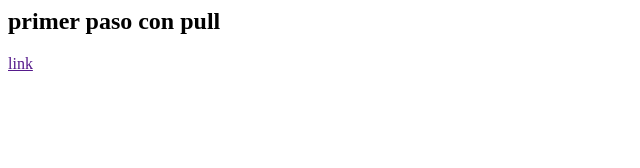
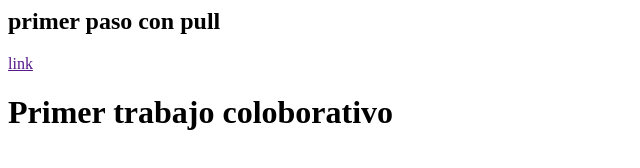
Before and after one commit to SonyLu06/pruebaPull, a plain HTML site: page index.html in a window 1280 px wide. Shown: the whole page, without its empty margins (0-640 px from the left). Drawn offline with Linux system fonts and the light colour scheme.

Commit message:
segunod commit

```diff
--- a/index.html
+++ b/index.html
@@ -1,2 +1,3 @@
 <h2>primer paso con pull</h2>
     <a href="">link</a>
+    <h1>Primer trabajo coloborativo</h1>
```
